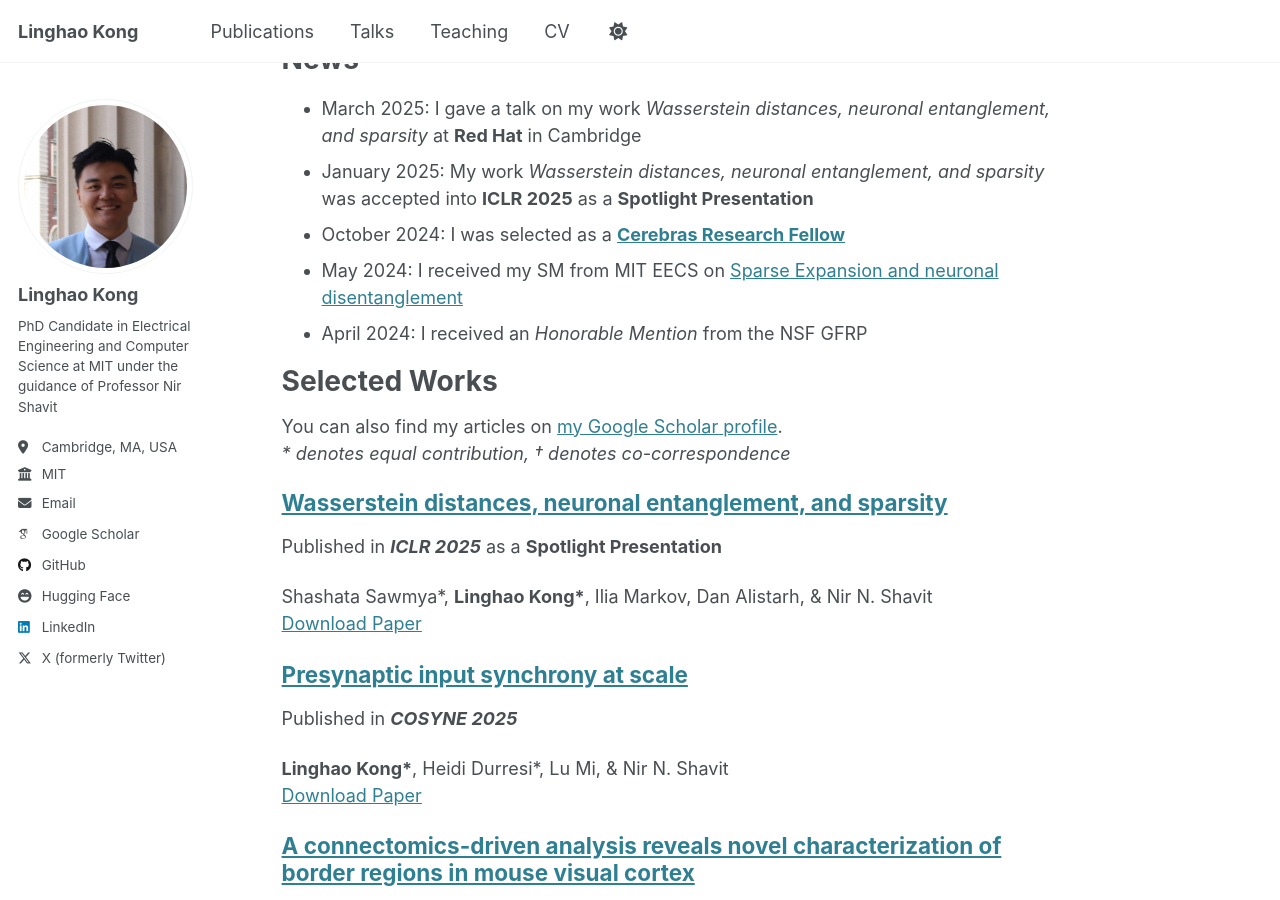
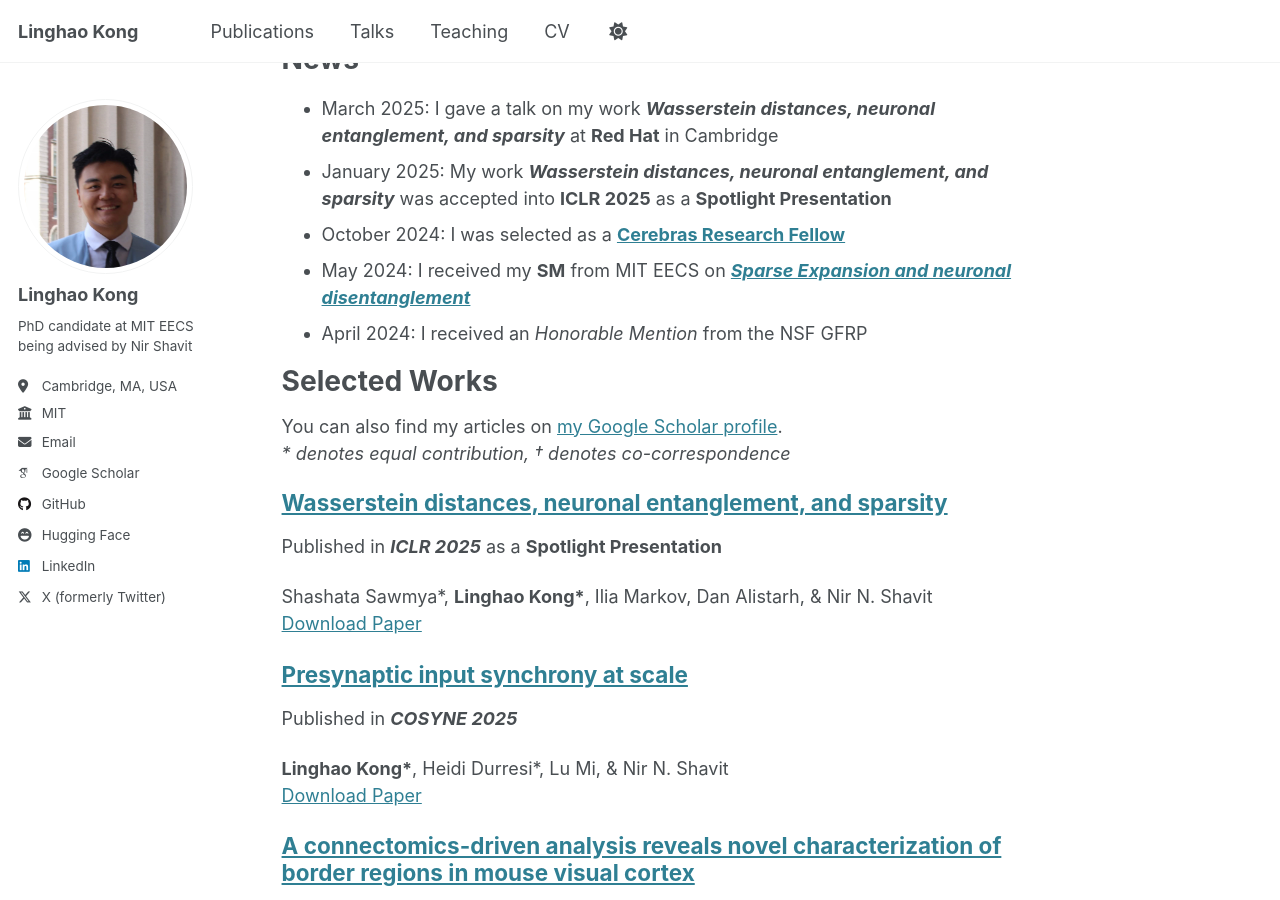
Before and after one commit to Lin-K76/Lin-K76.github.io, a Jekyll site: the page built from _pages/about.md, in a window 1280 px wide and 900 px high, scrolled down 361 px. Built offline with Jekyll 4.4.1, drawn with Linux system fonts in a browser that asks for light colours; some web fonts are replaced.

Commit message:
Updates formatting

```diff
--- a/_config.yml
+++ b/_config.yml
@@ -25,7 +25,7 @@ author:
   avatar           : "profile.png"
   name             : "Linghao Kong"
   pronouns         : # example: "she/her"
-  bio              : "PhD Candidate in Electrical Engineering and Computer Science at MIT under the guidance of Professor Nir Shavit"
+  bio              : "PhD candidate at MIT EECS being advised by Nir Shavit"
   location         : "Cambridge, MA, USA"
   employer         : "MIT"
   uri              : # URL
--- a/_pages/about.md
+++ b/_pages/about.md
@@ -14,10 +14,10 @@ I am curious about how computation arises on the scale of individual or small gr
 News
 ======
 
-- March 2025: I gave a talk on my work <i>Wasserstein distances, neuronal entanglement, and sparsity</i> at <strong>Red Hat</strong> in Cambridge
-- January 2025: My work <i>Wasserstein distances, neuronal entanglement, and sparsity</i> was accepted into <strong>ICLR 2025</strong> as a <strong>Spotlight Presentation</strong>
+- March 2025: I gave a talk on my work <strong><i>Wasserstein distances, neuronal entanglement, and sparsity</i></strong> at <strong>Red Hat</strong> in Cambridge
+- January 2025: My work <strong><i>Wasserstein distances, neuronal entanglement, and sparsity</i></strong> was accepted into <strong>ICLR 2025</strong> as a <strong>Spotlight Presentation</strong>
 - October 2024: I was selected as a <strong>[Cerebras Research Fellow](https://www.cerebras.ai/fellows)</strong>
-- May 2024: I received my SM from MIT EECS on [Sparse Expansion and neuronal disentanglement](https://dspace.mit.edu/bitstream/handle/1721.1/156287/kong-linghao-sm-eecs-2024-thesis.pdf?sequence=1&isAllowed=y)
+- May 2024: I received my <strong>SM</strong> from MIT EECS on <strong><i>[Sparse Expansion and neuronal disentanglement](https://dspace.mit.edu/bitstream/handle/1721.1/156287/kong-linghao-sm-eecs-2024-thesis.pdf?sequence=1&isAllowed=y)</i></strong>
 - April 2024: I received an <i>Honorable Mention</i> from the NSF GFRP
 
 Selected Works
```
